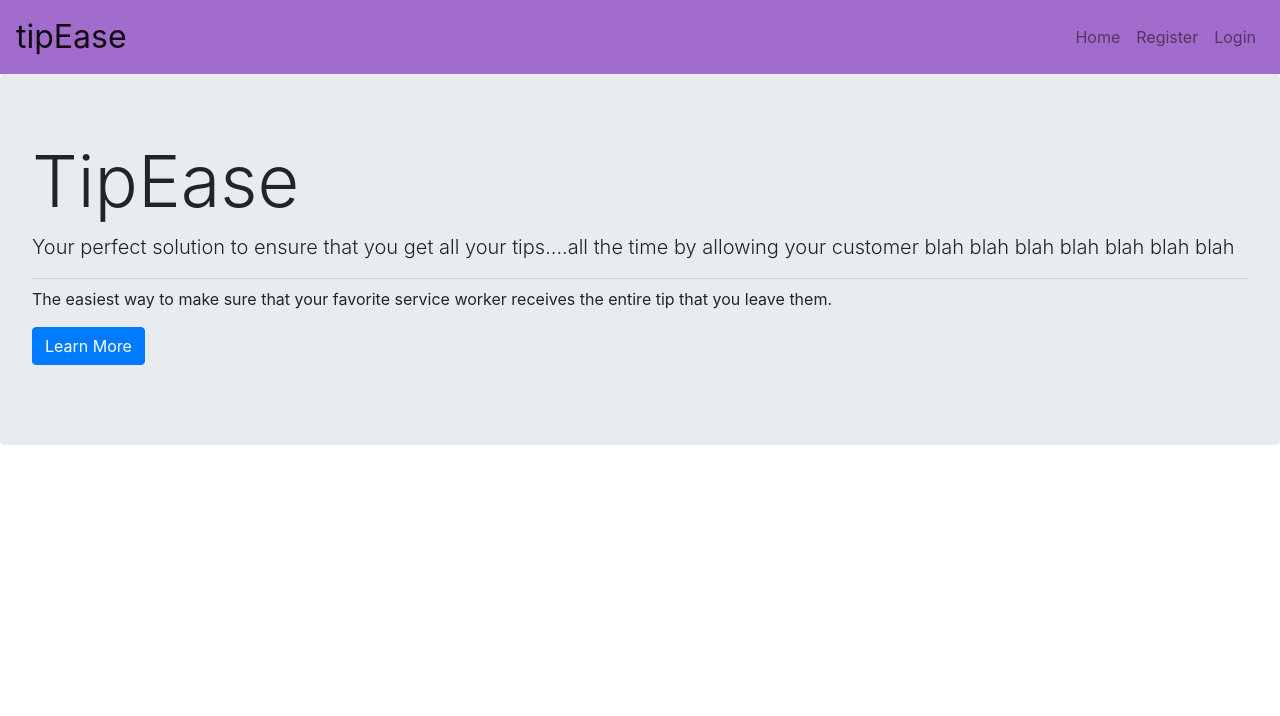
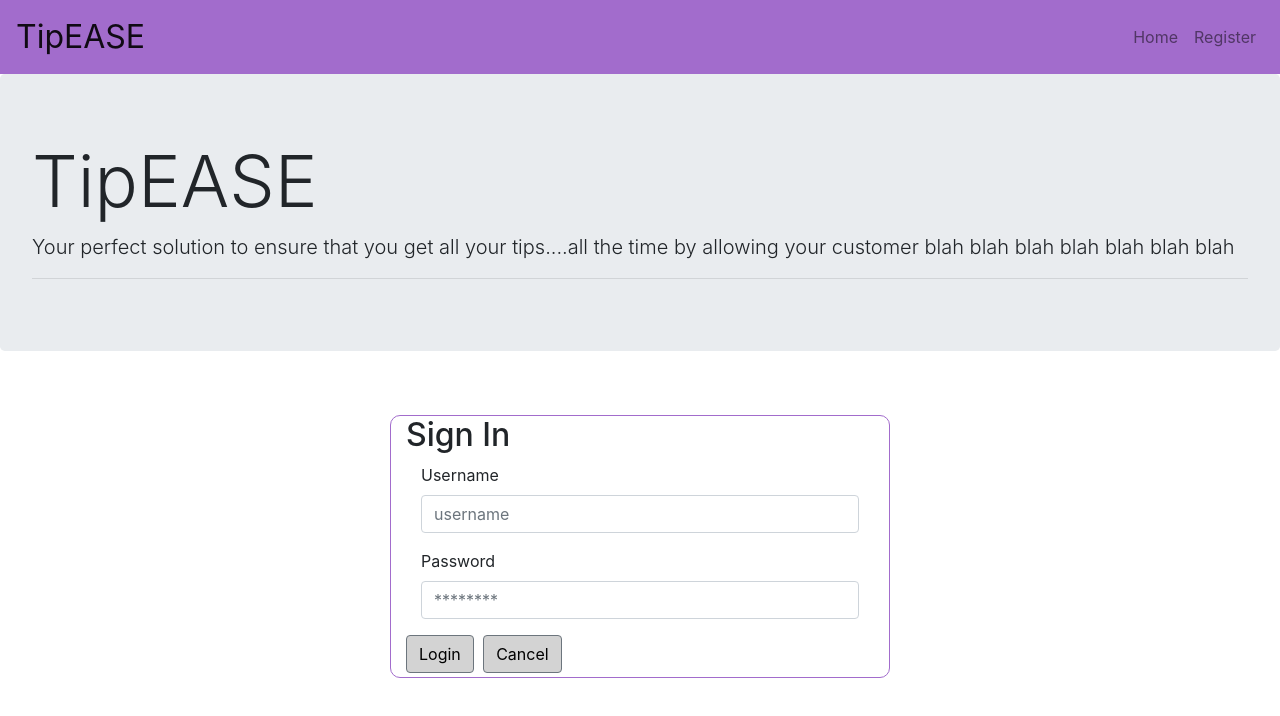
Before and after one commit to brettmadrid/tipease-fe, a React (Create React App) app in the folder tipease/: page / in a window 1280 px wide. Shown: the top 716 px of the page. Built offline with nearby package versions, Linux system fonts and the light colour scheme.

Commit message:
Added display cards, still working out routing issues

```diff
--- a/tipease/package.json
+++ b/tipease/package.json
@@ -6,6 +6,7 @@
     "bootstrap": "^4.3.0",
     "react": "^16.8.1",
     "react-dom": "^16.8.1",
+    "react-router-dom": "^4.3.1",
     "react-scripts": "2.1.5",
     "reactstrap": "^7.1.0"
   },
--- a/tipease/src/App.css
+++ b/tipease/src/App.css
@@ -8,5 +8,6 @@
 .login-container Button {
   background-color: #D3D3D3;
   margin-bottom: 1%;
-  color: #A26CCC;
+  color: Black;
+  margin-right: 2%;
 }
--- a/tipease/src/App.js
+++ b/tipease/src/App.js
@@ -4,8 +4,24 @@ import { Route } from "react-router-dom";
 
 import Home from './components/Home';
 import Login from './components/Login';
+import MainArea from "./components/MainArea";
 
 class App extends Component {
+  constructor() {
+    super();
+    this.state = {
+      validated: false
+    };
+  }
+
+  componentDidMount() {
+    if (!localStorage.getItem('user')) {
+      this.setState({ validated: false });
+    } else {
+      this.setState({ validated: true });
+    }
+  }
+
   render() {
     return (
       <div className="App">
@@ -13,9 +29,22 @@ class App extends Component {
         <Route exact path="/" component={Home} />
         <Route exact path="/login" component={Login} />
         {/* <Route path="/register" component={Register} />*/}
+
+        <Authenticate validated ={this.state.validated}>
+          <MainArea />
+        </Authenticate>
+
       </div>
     );
   }
 }
 
+const Authenticate = props => {
+  return props.validated ? (
+    <div>{props.children}</div>
+  ) : (
+      <Login />
+  );
+};
+
 export default App;
--- a/tipease/src/components/Home.js
+++ b/tipease/src/components/Home.js
@@ -5,13 +5,13 @@ const Home = (props) => {
   return (
     <div>
       <Jumbotron>
-        <h1 className="display-3">TipEase</h1>
+        <h1 className="display-3">TipEASE</h1>
         <p className="lead">Your perfect solution to ensure that you get all your tips....all the time by allowing your customer blah blah blah blah blah blah blah</p>
         <hr className="my-2" />
-        <p>The easiest way to make sure that your favorite service worker receives the entire tip that you leave them.</p>
+        {/* <p>The easiest way to make sure that your favorite service worker receives the entire tip that you leave them.</p>
         <p className="lead">
           <Button color="primary">Learn More</Button>
-        </p>
+        </p> */}
       </Jumbotron>
     </div>
   );
--- a/tipease/src/components/Login.js
+++ b/tipease/src/components/Login.js
@@ -1,44 +1,39 @@
 import React, { Component } from 'react';
-import {
-  Container, Col, Form,
-  FormGroup, Label, Input,
-  Button,
-} from 'reactstrap';
-
-import '../App.css'
+import LoginPage from './LoginPage';
+import Home from './Home'
 
 class Login extends Component {
+  constructor() {
+    super();
+    this.state = {
+      username: "",
+      password: "",
+      role: ""
+    }
+  }
+
+  updateInput = (key, value) => {
+    this.setState({ [key]: value })
+  }
+
+  submitHandler = e => {
+    e.preventDefault();
+    const user = this.state.username;
+    localStorage.setItem('user', user);
+    window.location.reload();
+  };
+
   render() {
     return (
-      <Container className="login-container">
-        <h2>Sign In</h2>
-        <Form className="form">
-          <Col>
-            <FormGroup>
-              <Label>Email</Label>
-              <Input
-                type="email"
-                name="email"
-                id="exampleEmail"
-                placeholder="myemail@email.com"
-              />
-            </FormGroup>
-          </Col>
-          <Col>
-            <FormGroup>
-              <Label for="examplePassword">Password</Label>
-              <Input
-                type="password"
-                name="password"
-                id="examplePassword"
-                placeholder="********"
-              />
-            </FormGroup>
-          </Col>
-          <Button>Submit</Button>
-        </Form>
-      </Container>
-    );
+      <div>
+        <LoginPage
+          username={this.state.username}
+          password={this.state.password}
+          updateInput={this.updateInput}
+          submitHandler={this.submitHandler}
+        />
+      </div>
+    )
   }
 }
 
--- /dev/null
+++ b/tipease/src/components/LoginPage.js
@@ -0,0 +1,54 @@
+import React from "react";
+
+import {
+  Container,
+  Col,
+  Form,
+  FormGroup,
+  Label,
+  Input,
+  Button
+} from "reactstrap";
+
+import "../App.css";
+
+const LoginPage = props => {
+  console.log("LoginPageProps:", props);
+  return (
+    <Container className="login-container">
+      <h2>Sign In</h2>
+      <Form className="form">
+        <Col>
+          <FormGroup>
+            <Label for="exampleUsername">Username</Label>
+            <Input
+              type="text"
+              name="username"
+              id="exampleUsername"
+              placeholder="username"
+              value={props.username}
+              onChange={e => props.updateInput("username", e.target.value)}
+            />
+          </FormGroup>
+        </Col>
+        <Col>
+            <FormGroup>
+              <Label for="examplePassword">Password</Label>
+              <Input
+                type="password"
+                name="password"
+                id="examplePassword"
+                placeholder="********"
+                value={props.password}
+                onChange={e => props.updateInput("password", e.target.value)}
+              />
+            </FormGroup>
+          </Col>
+        <Button onClick={e => props.submitHandler(e)}>Login</Button>
+        <Button>Cancel</Button>
+      </Form>
+    </Container>
+  );
+};
+
+export default LoginPage;
--- /dev/null
+++ b/tipease/src/components/MainArea.js
@@ -0,0 +1,91 @@
+import React, { Component } from "react";
+import { Container, Row, Col } from "reactstrap";
+import WorkerCards from "./WorkerCards";
+
+class MainArea extends Component {
+  constructor() {
+    super();
+    this.state = {
+      worker: [
+      {
+        id: 1,
+        photoURL: 'https://images.pexels.com/photos/684387/pexels-photo-684387.jpeg?cs=srgb&dl=achievement-adult-agent-684387.jpg&fm=jpg',
+        username: 'AgentSmith',
+        role: 'worker',
+        fname: 'Agent',
+        lname: 'Smith',
+        jobTitle: 'cyber hit man',
+        tagline: 'It\'s the smell!',
+        totalTips: 0
+      },
+      {
+        id: 2,
+        photoURL: 'https://i.pinimg.com/originals/c2/56/6a/c2566a7498ba5b9e59e338bfb79d6b30.jpg',
+        username: 'Sub Cmdr TPol',
+        role: 'worker',
+        fname: 'T',
+        lname: 'Pol',
+        jobTitle: 'Vulcan Science Officer',
+        tagline: 'It is only logical',
+        totalTips: 500
+      },
+      {
+        id: 3,
+        photoURL: 'http://ethnicelebs.com/wp-content/uploads/2015/05/Kim-Thayil.jpg',
+        username: 'Kim Thayil',
+        role: 'worker',
+        fname: 'Kim',
+        lname: 'Thayil',
+        jobTitle: 'Lead Guitarist, Soundgarden',
+        tagline: 'Knight\'s of the Sound Table',
+        totalTips: 50
+      },
+      {
+        id: 4,
+        photoURL: 'https://cdn.vox-cdn.com/thumbor/klyANmgQ72jpj-Q-tsR0d2HmkRg=/0x0:2522x3456/1200x800/filters:focal(1060x1527:1462x1929)/cdn.vox-cdn.com/uploads/chorus_image/image/63034645/usa_today_12109396.0.jpg',
+        username: 'JulianEdelman',
+        role: 'customer',
+        fname: 'Julian',
+        lname: 'Edelman',
+        jobTitle: 'Wide Receiver, The Patriots',
+        tagline: 'Tom, I\'m open!',
+        totalTips: 0
+      },
+      ],
+      people: [
+        {
+          id: 3,
+          name: "Julian Edelman",
+          company: "The Patriots, Inc.",
+          description: "Cool dude.  Nice mangy beard!",
+          image: "https://cdn.vox-cdn.com/thumbor/klyANmgQ72jpj-Q-tsR0d2HmkRg=/0x0:2522x3456/1200x800/filters:focal(1060x1527:1462x1929)/cdn.vox-cdn.com/uploads/chorus_image/image/63034645/usa_today_12109396.0.jpg"
+        }
+      ]
+    };
+  }
+
+  render() {
+    // let WorkerCards = this.state.people.map(person => {
+    //   return (
+    //     <Col sm="4">
+    //       <WorkerCards person={person}/>
+    //     </Col>
+    //   );
+    // });
+    return (
+      <Container fluid>
+        <Row>
+          {this.state.worker.map(worker => {
+            return (
+              <Col key={worker.id} sm="3">
+                <WorkerCards key={worker.id} worker={worker} />
+              </Col>
+            );
+          })}
+        </Row>
+      </Container>
+    );
+  }
+}
+
+export default MainArea;
--- a/tipease/src/components/Navigation.js
+++ b/tipease/src/components/Navigation.js
@@ -7,11 +7,7 @@ import {
   NavbarBrand,
   Nav,
   NavItem,
-  NavLink,
-  UncontrolledDropdown,
-  DropdownToggle,
-  DropdownMenu,
-  DropdownItem
+  NavLink
 } from "reactstrap";
 
 export default class Navigation extends React.Component {
@@ -32,7 +28,7 @@ export default class Navigation extends React.Component {
     return (
       <div>
         <Navbar style={{ backgroundColor: "#A26CCC" }} light expand="md">
-          <NavbarBrand href="/" style={{ fontSize: "2rem" }}>tipEase</NavbarBrand>
+          <NavbarBrand href="/" style={{ fontSize: "2rem" }}>TipEASE</NavbarBrand>
           <NavbarToggler onClick={this.toggle} />
           <Collapse isOpen={this.state.isOpen} navbar>
             <Nav className="ml-auto" navbar>
@@ -56,7 +52,7 @@ export default class Navigation extends React.Component {
                   Register
                 </NavLink>
               </NavItem>
-              <NavItem>
+              {/* <NavItem>
                 <NavLink
                   tag={RRNavLink}
                   exact
@@ -64,7 +60,7 @@ export default class Navigation extends React.Component {
                   activeClassName="activeNavButton"
                 >Login
                 </NavLink>
-              </NavItem>
+              </NavItem> */}
             </Nav>
           </Collapse>
         </Navbar>
--- /dev/null
+++ b/tipease/src/components/WorkerCards.js
@@ -0,0 +1,41 @@
+import React, { Component } from "react";
+import {
+  Card,
+  CardImg,
+  CardText,
+  CardBody,
+  CardTitle,
+  CardSubtitle,
+  Button
+} from "reactstrap";
+
+class WorderCards extends Component {
+  constructor(props) {
+    super(props);
+  }
+
+  render() {
+    return (
+      <div>
+        <Card>
+          <CardImg
+            top
+            width="100%"
+            src={this.props.worker.photoURL}
+            alt="Card image cap"
+          />
+          <CardBody>
+            <CardTitle>{this.props.worker.username}</CardTitle>
+            <CardSubtitle>{this.props.worker.jobTitle}</CardSubtitle>
+            {/* <CardText>
+               {this.props.worker.description}
+            </CardText> */}
+            <Button outline color="secondary" size="sm">Send tip</Button>
+          </CardBody>
+        </Card>
+      </div>
+    );
+  }
+}
+
+export default WorderCards;
```
Also changed, not shown: 1 other file (tests, documents, lock files or other folders).
